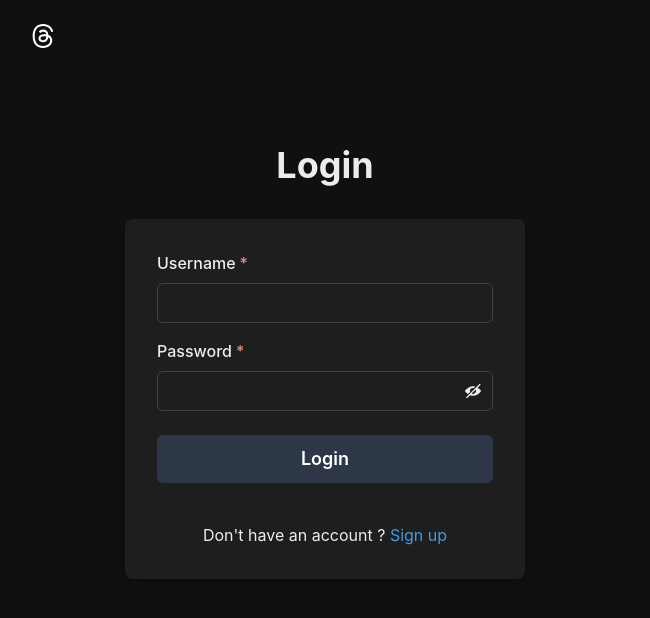
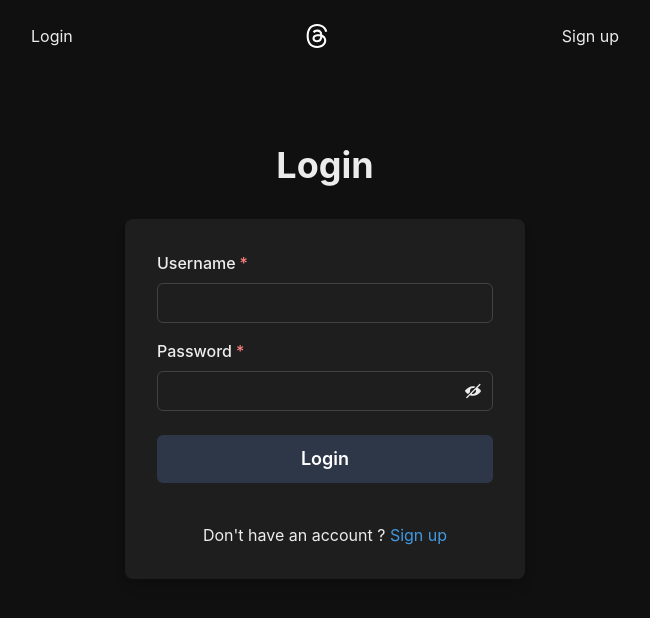
Before and after one commit to sg-007/Real-time-chatApp_threads-clone, a React (Vite) app in the folder frontend/: page /auth in a window 1280 px wide. Shown: the top 618 px of the page, without its empty margins (315-965 px from the left). Built offline with nearby package versions, Linux system fonts and the light colour scheme.

Commit message:
formatting and created hook for getting user profile

```diff
--- a/frontend/src/components/Header.jsx
+++ b/frontend/src/components/Header.jsx
@@ -1,13 +1,18 @@
-import { Flex, Image, Link, useColorMode } from "@chakra-ui/react";
-import { useRecoilValue } from "recoil";
+import { Button, Flex, Image, Link, useColorMode } from "@chakra-ui/react";
+import { useRecoilValue, useSetRecoilState } from "recoil";
 import userAtom from "../atoms/userAtom";
-import { AiFillHome } from "react-icons/ai"
+import { AiFillHome } from "react-icons/ai";
+import { FiLogOut } from "react-icons/fi";
 import { RxAvatar } from "react-icons/rx";
 import { Link as RouterLink } from "react-router-dom";
+import useLogout from "../hooks/useLogout";
+import authScreenAtom from "../atoms/authAtom";
 
 const Header = () => {
     const { colorMode, toggleColorMode } = useColorMode();
     const user = useRecoilValue(userAtom);
+    const logout = useLogout();
+    const setAuthScreen = useSetRecoilState(authScreenAtom);
 
     return (
         <Flex justifyContent={"space-between"} mt={6} mb="12">
@@ -17,22 +22,43 @@ const Header = () => {
                 </Link>
             )}
 
+            {!user && (
+                <Link
+                    as={RouterLink}
+                    to={"/auth"}
+                    onClick={() => setAuthScreen("login")}
+                >
+                    Login
+                </Link>
+            )}
+
             <Image
                 cursor={"pointer"}
                 alt="logo"
                 w={6}
-                src={
-                    colorMode === "dark" ? "/light-logo.svg" : "/dark-logo.svg"
-                }
+                src={colorMode === "dark" ? "/light-logo.svg" : "/dark-logo.svg"}
                 onClick={toggleColorMode}
             />
 
             {user && (
-                <Link as={RouterLink} to={`/${user.username}`}>
-                    <RxAvatar size={24} />
+                <Flex alignItems={"center"} gap={4}>
+                    <Link as={RouterLink} to={`/${user.username}`}>
+                        <RxAvatar size={24} />
+                    </Link>
+                    <Button size={"xs"} onClick={logout}>
+                        <FiLogOut size={20} />
+                    </Button>
+                </Flex>
+            )}
+            {!user && (
+                <Link
+                    as={RouterLink}
+                    to={"/auth"}
+                    onClick={() => setAuthScreen("signup")}
+                >
+                    Sign up
                 </Link>
             )}
-
         </Flex>
     );
 };
--- /dev/null
+++ b/frontend/src/hooks/useGetUserProfile.js
@@ -0,0 +1,33 @@
+import { useEffect, useState } from "react";
+import { useParams } from "react-router-dom";
+import useShowToast from "./useShowToast";
+
+const useGetUserProfile = () => {
+    const [user, setUser] = useState(null);
+    const [loading, setLoading] = useState(true);
+    const { username } = useParams();
+    const showToast = useShowToast();
+
+    useEffect(() => {
+        const getUser = async () => {
+            try {
+                const res = await fetch(`/api/users/profile/${username}`);
+                const data = await res.json();
+                if (data.error) {
+                    showToast("Error", data.error, "error");
+                    return;
+                }
+                setUser(data);
+            } catch (error) {
+                showToast("Error", error.message, "error");
+            } finally {
+                setLoading(false);
+            }
+        };
+        getUser();
+    }, [username, showToast]);
+
+    return { loading, user };
+};
+
+export default useGetUserProfile;
```
Also changed, not shown: frontend/src/components/Comment.jsx (+9 -3 lines).
